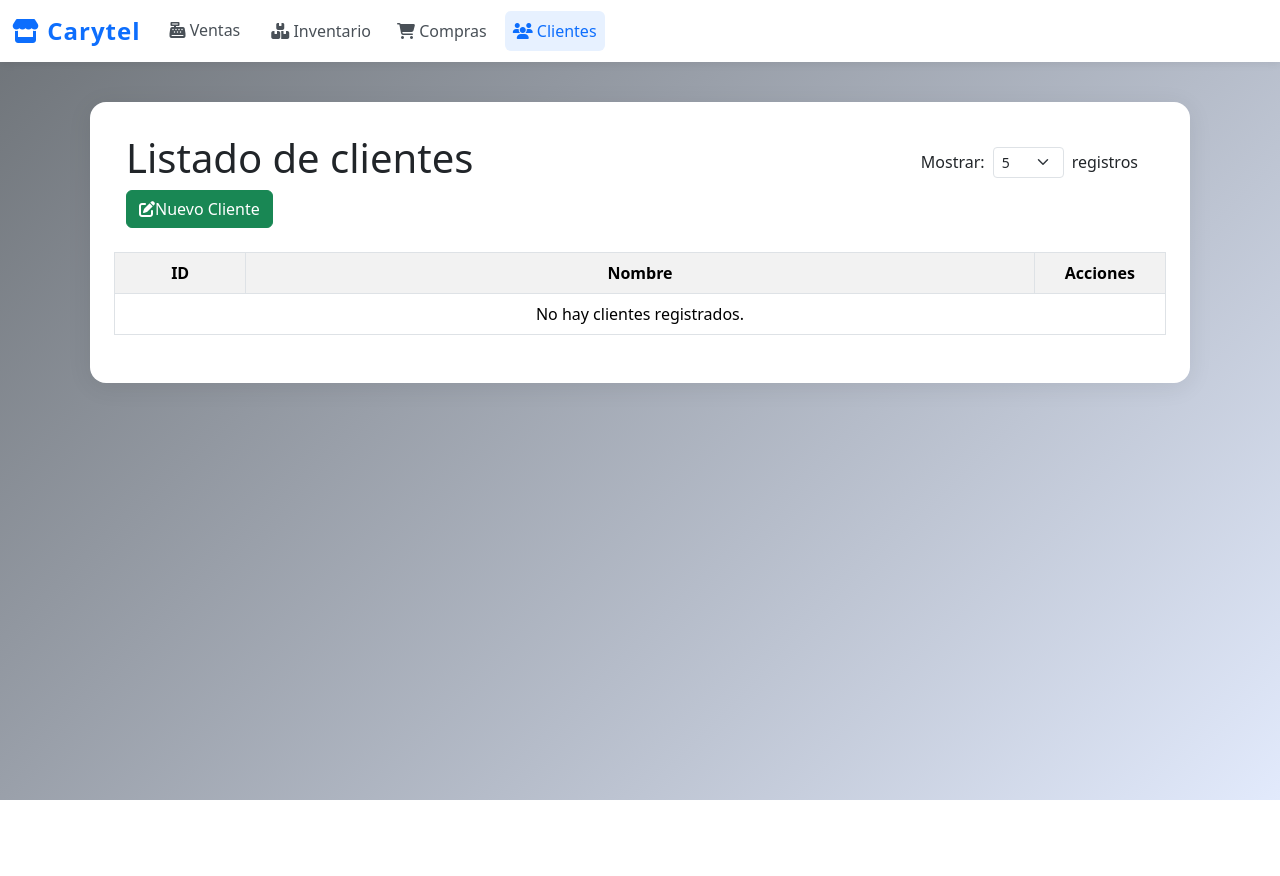
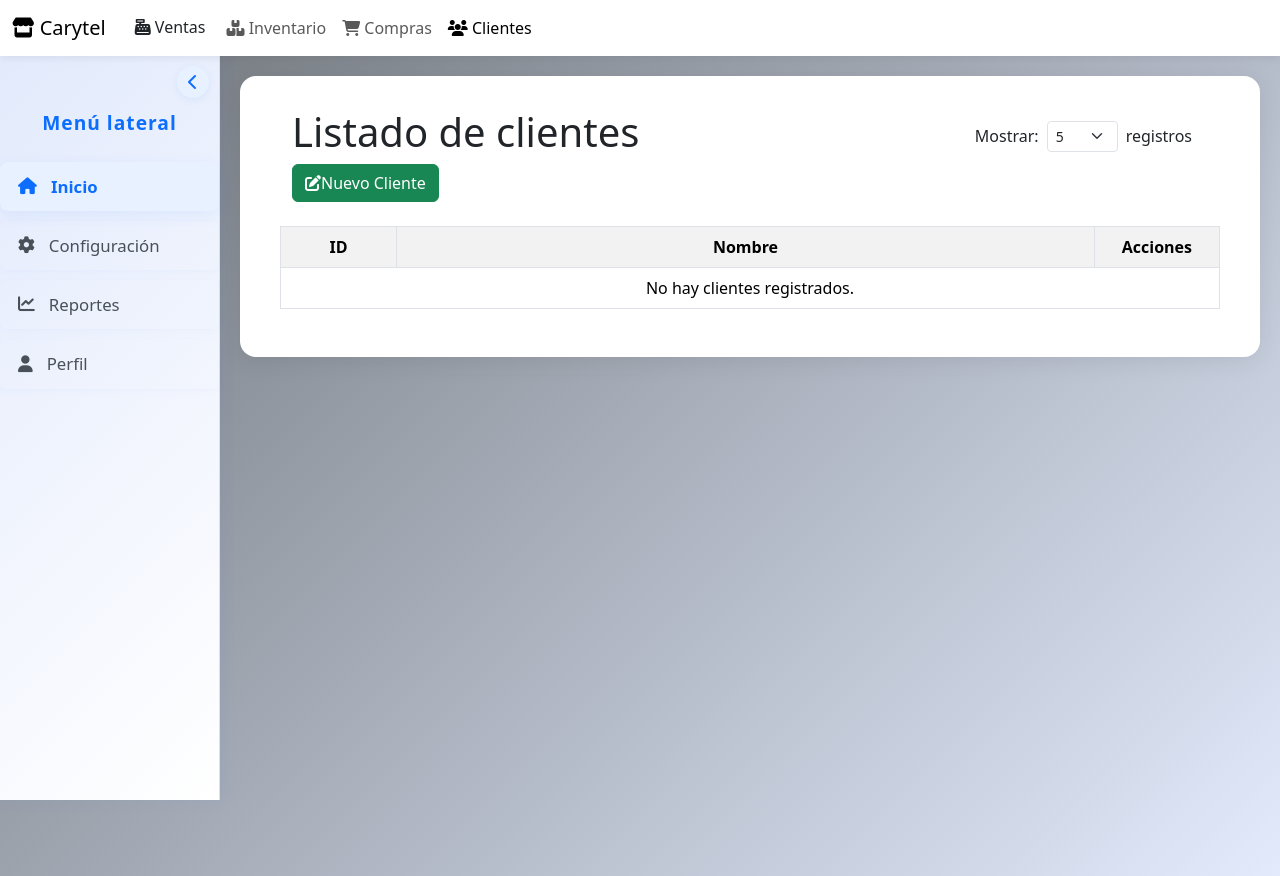
Before and after one commit to estradachacon/telmaerp, a CodeIgniter 4 app: the page made by app/Views/clientes/index.php in a window 1280 px wide. Before the commit the page ends 800 px from the top, so only its background shows below. Run offline with PHP 8.4 and a stand-in for CodeIgniter, Linux system fonts and the light colour scheme; the template is opened without the code that fills it, so the values that code supplies are empty; some libraries are stand-ins or nearby versions.

Commit message:
Inclusión de SideBar

```diff
--- a/app/Views/Layouts/mainbody.php
+++ b/app/Views/Layouts/mainbody.php
@@ -18,48 +18,158 @@
         .navbar {
             box-shadow: 0 2px 8px rgba(0, 0, 0, 0.07);
             background: #fff !important;
+            position: fixed;
+            top: 0;
+            left: 0;
+            width: 100%;
+            z-index: 1050;
+            height: 56px;
         }
 
-        .navbar-brand {
-            font-weight: bold;
-            font-size: 1.5rem;
-            color: #0d6efd !important;
-            letter-spacing: 1px;
+        /* Reemplaza las clases .sidebar y .content-wrapper */
+        .sidebar {
+            position: fixed;
+            top: 56px;
+            left: 0;
+            height: calc(100vh - 56px);
+            width: 220px;
+            background: linear-gradient(135deg, #e2eafc 0%, #fff 100%);
+            border-right: 1px solid #d0e2ff;
+            box-shadow: 2px 0 16px rgba(13, 110, 253, 0.06);
+            z-index: 1040;
+            padding-top: 20px;
+            transition: all 0.3s ease;
+            display: flex;
+            flex-direction: column;
+            align-items: stretch;
         }
 
-        .navbar-nav .nav-link,
-        .navbar-nav .btn {
-            color: #495057 !important;
-            font-weight: 500;
-            margin-right: 10px;
-            transition: color 0.2s;
+        .sidebar.minimized {
+            width: 60px;
         }
 
-        .navbar-nav .nav-link.active,
-        .navbar-nav .btn.active,
-        .navbar-nav .nav-link:hover,
-        .navbar-nav .btn:hover {
-            color: #0d6efd !important;
-            background: #e7f1ff;
-            border-radius: 6px;
+        .sidebar-title {
+            font-size: 1.2rem;
+            font-weight: bold;
+            color: #0d6efd;
+            text-align: center;
+            margin-bottom: 1.5rem;
+            letter-spacing: 1px;
+            transition: opacity 0.2s;
         }
 
-        .navbar-toggler {
-            border: none;
+        .sidebar.minimized .sidebar-title {
+            opacity: 0;
+            height: 0;
+            margin: 0;
+            overflow: hidden;
         }
 
-        .navbar-toggler-icon {
-            background-color: #0d6efd;
-            border-radius: 3px;
+        .minimize-btn {
+            position: absolute;
+            top: 10px;
+            right: 10px;
+            background: #e7f1ff;
+            border: none;
+            border-radius: 50%;
+            width: 32px;
+            height: 32px;
+            display: flex;
+            align-items: center;
+            justify-content: center;
+            cursor: pointer;
+            color: #0d6efd;
+            box-shadow: 0 2px 8px rgba(13, 110, 253, 0.08);
+            transition: background 0.2s;
+        }
+
+        .minimize-btn:hover {
+            background: #d0e2ff;
+        }
+
+        .list-group {
+            padding-left: 0 !important;
+            padding-right: 0 !important;
+        }
+
+        .list-group-item {
+            border: none;
+            background: transparent;
+            color: #495057;
+            font-weight: 500;
+            border-radius: 8px;
+            margin-bottom: 10px;
+            transition: background 0.2s, color 0.2s, padding 0.2s;
+            display: flex;
+            align-items: center;
+            gap: 14px;
+            padding: 12px 18px;
+            font-size: 1.05rem;
+            box-shadow: 0 2px 8px rgba(13, 110, 253, 0.03);
+        }
+
+        .list-group-item.active,
+        .list-group-item:hover {
+            background: #e7f1ff;
+            color: #0d6efd;
+            font-weight: 600;
+            box-shadow: 0 4px 16px rgba(13, 110, 253, 0.07);
+        }
+
+        .sidebar.minimized .list-group-item {
+            justify-content: center;
+            padding-left: 0;
+            padding-right: 0;
+            gap: 0;
+            font-size: 1.3rem;
+        }
+
+        .sidebar-text {
+            transition: opacity 0.2s, width 0.2s;
+            white-space: nowrap;
+        }
+
+        .sidebar.minimized .sidebar-text {
+            opacity: 0;
+            width: 0;
+            overflow: hidden;
         }
 
         .content-wrapper {
-            max-width: 1100px;
-            margin: 40px auto 0 auto;
+            position: relative;
+            margin-left: 240px;
+            /* 220px del sidebar + 20px de margen */
+            margin-right: 20px;
+            /* Margen derecho igual */
+            width: calc(100% - 260px);
+            /* 100% - (margen izquierdo + margen derecho) */
+            margin-top: 76px;
             background: #fff;
             border-radius: 16px;
             box-shadow: 0 4px 24px rgba(0, 0, 0, 0.08);
-            padding: 32px 24px;
+            padding: 32px 40px;
+            transition: all 0.3s ease;
+        }
+
+        /* Cuando el sidebar está minimizado */
+        .sidebar.minimized~.content-wrapper {
+            margin-left: 80px;
+            /* 60px del sidebar minimizado + 20px de margen */
+            margin-right: 20px;
+            /* Mantiene el mismo margen derecho */
+            width: calc(100% - 100px);
+            /* 100% - (margen izquierdo + margen derecho) */
+        }
+
+        /* Ajuste responsivo */
+        @media (max-width: 991.98px) {
+            .content-wrapper {
+                margin-left: 20px;
+                /* Sin sidebar, margen igual en ambos lados */
+                margin-right: 20px;
+                width: calc(100% - 40px);
+                margin-top: 76px;
+            }
         }
 
         @media (max-width: 576px) {
@@ -77,7 +187,7 @@
 
             .content-wrapper {
                 padding: 16px 8px;
-                margin-top: 16px;
+                margin-top: 70px;
             }
         }
     </style>
@@ -85,6 +195,37 @@
 </head>
 
 <body>
+    <!-- Sidebar Bonito Minimizable -->
+    <div class="sidebar d-none d-lg-block" id="sidebar">
+        <button class="minimize-btn" id="minimizeSidebar" title="Minimizar/Maximizar">
+            <i class="fa-solid fa-chevron-left" id="minimizeIcon"></i>
+        </button>
+        <hr style="visibility: hidden;">
+        <div class="list-group px-3">
+                    <div class="sidebar-title"></i> Menú lateral
+        </div>
+
+            <a href="#" class="list-group-item list-group-item-action active">
+                <i class="fa-solid fa-house"></i>
+                <span class="sidebar-text">Inicio</span>
+            </a>
+            <a href="#" class="list-group-item list-group-item-action">
+                <i class="fa-solid fa-gear"></i>
+                <span class="sidebar-text">Configuración</span>
+            </a>
+            <a href="#" class="list-group-item list-group-item-action">
+                <i class="fa-solid fa-chart-line"></i>
+                <span class="sidebar-text">Reportes</span>
+            </a>
+            <a href="#" class="list-group-item list-group-item-action">
+                <i class="fa-solid fa-user"></i>
+                <span class="sidebar-text">Perfil</span>
+            </a>
+            <!-- Agrega más opciones aquí -->
+        </div>
+    </div>
+    <!-- Fin Sidebar -->
+
     <?= view('partials/_session') ?> <!-- Contenido Toast -->
 
     <nav class="navbar navbar-expand-lg">
@@ -131,6 +272,27 @@
     <!-- Bootstrap JS con Popper -->
     <script src="https://cdn.jsdelivr.net/npm/bootstrap@5.3.2/dist/js/bootstrap.bundle.min.js"></script>
     <script src="<?= base_url('js/clientes.js') ?>"></script>
+    <script>
+        const sidebar = document.getElementById('sidebar');
+        const minimizeBtn = document.getElementById('minimizeSidebar');
+        const minimizeIcon = document.getElementById('minimizeIcon');
+
+        // Asegúrate de que el ícono existe en el HTML
+        minimizeBtn.innerHTML = '<i class="fa-solid fa-chevron-left" id="minimizeIcon"></i>';
+
+        minimizeBtn.addEventListener('click', function() {
+            sidebar.classList.toggle('minimized');
+
+            const icon = document.getElementById('minimizeIcon');
+            if (sidebar.classList.contains('minimized')) {
+                icon.classList.remove('fa-chevron-left');
+                icon.classList.add('fa-chevron-right');
+            } else {
+                icon.classList.remove('fa-chevron-right');
+                icon.classList.add('fa-chevron-left');
+            }
+        });
+    </script>
 </body>
 
 </html>
```
